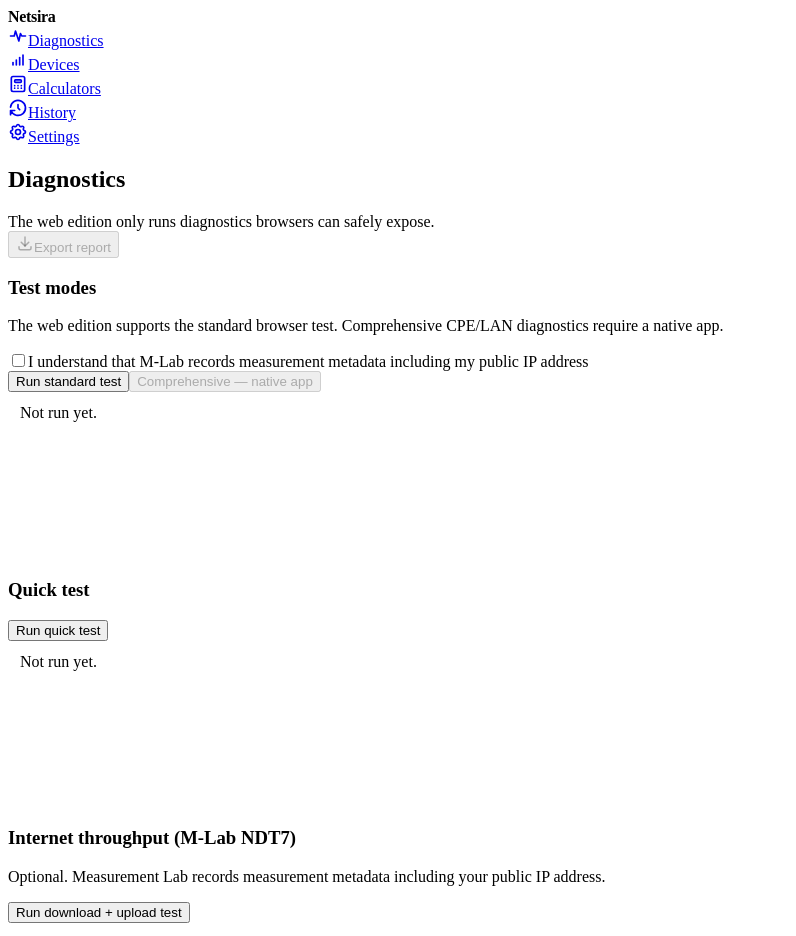
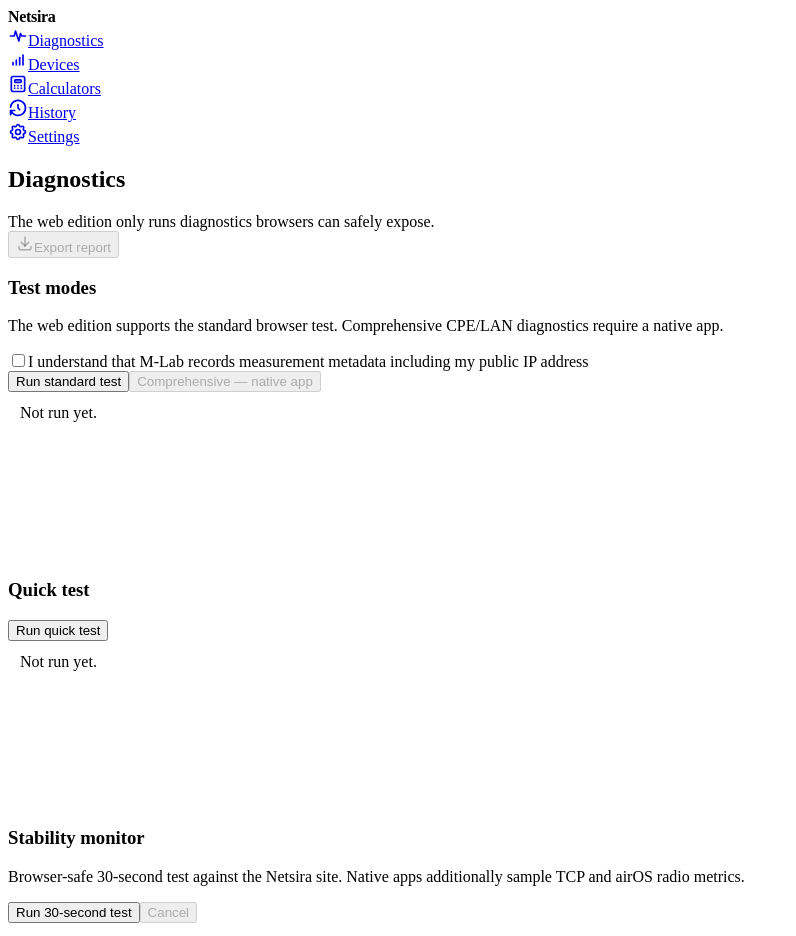
Before and after one commit to ShadowUR0/Netsira, a React (Vite) app in the folder web/: page / in a window 1280 px wide. Shown: the top 936 px of the page, without its empty margins (0-796 px from the left). Built offline with nearby package versions, Linux system fonts and the light colour scheme.

Commit message:
Add browser stability mode and keep M-Lab opt-in

```diff
--- a/web/src/App.tsx
+++ b/web/src/App.tsx
@@ -1,8 +1,9 @@
 // SPDX-License-Identifier: AGPL-3.0-or-later
-import { useState } from 'react'
+import { useRef, useState } from 'react'
 import { IconActivityHeartbeat, IconAntennaBars5, IconCalculator, IconDownload, IconHistory, IconSettings } from '@tabler/icons-react'
 import { runWebQuickTest, type WebQuickResult } from './diagnostics/quick'
 import { runNdt7, type Ndt7Result } from './diagnostics/ndt7'
+import { runWebStability, type WebStabilityResult } from './diagnostics/stability'
 import { downloadWebReport } from './reports/export'
 import { fsplDb } from './core/rf'
 
@@ -24,6 +25,10 @@
   const [speed, setSpeed] = useState('Not run yet.')
   const [speedRunning, setSpeedRunning] = useState(false)
   const [lastSpeed, setLastSpeed] = useState<Ndt7Result | null>(null)
+  const [stability, setStability] = useState('Not run yet.')
+  const [stabilityRunning, setStabilityRunning] = useState(false)
+  const [lastStability, setLastStability] = useState<WebStabilityResult | null>(null)
+  const stabilityAbort = useRef<AbortController | null>(null)
   const [distance, setDistance] = useState('1')
   const [frequency, setFrequency] = useState('5800')
   const [fspl, setFspl] = useState('—')
@@ -96,6 +101,43 @@
     }
   }
 
+  async function runStability() {
+    const controller = new AbortController()
+    stabilityAbort.current?.abort()
+    stabilityAbort.current = controller
+    setStabilityRunning(true)
+    setStability('Starting 30-second browser stability test…')
+
+    try {
+      const result = await runWebStability(
+        controller.signal,
+        (sample, index) => {
+          setStability(
+            'Sample ' + index +
+            ' — HTTPS: ' + (sample.ok && sample.requestMs !== null ? sample.requestMs.toFixed(1) + ' ms' : 'failed')
+          )
+        },
+      )
+      setLastStability(result)
+      setStability([
+        'Samples: ' + result.sampleCount,
+        'Request failures: ' + result.failurePercent.toFixed(1) + '%',
+        'Average request time: ' + (result.averageRequestMs === null ? 'unavailable' : result.averageRequestMs.toFixed(1) + ' ms'),
+        'Request jitter: ' + (result.jitterMs === null ? 'unavailable' : result.jitterMs.toFixed(1) + ' ms'),
+        'Browser-safe test only; native apps can also sample TCP and CPE radio metrics.',
+      ].join('\n'))
+    } catch (error) {
+      if (error instanceof DOMException && error.name === 'AbortError') {
+        setStability('Stability test cancelled.')
+      } else {
+        setStability('Stability test failed: ' + (error instanceof Error ? error.message : 'unknown error'))
+      }
+    } finally {
+      setStabilityRunning(false)
+      if (stabilityAbort.current === controller) stabilityAbort.current = null
+    }
+  }
+
   function calculate() {
     try { setFspl(fsplDb(Number(distance), Number(frequency)).toFixed(2) + ' dB') }
     catch { setFspl('Invalid values') }
@@ -126,7 +168,7 @@
               <h2 className="page-title">Diagnostics</h2>
               <div className="text-secondary mt-1">The web edition only runs diagnostics browsers can safely expose.</div>
             </div>
-            <button className="btn btn-outline-primary" disabled={!lastQuick && !lastSpeed} onClick={() => downloadWebReport(lastQuick, lastSpeed)}>
+            <button className="btn btn-outline-primary" disabled={!lastQuick && !lastSpeed && !lastStability} onClick={() => downloadWebReport(lastQuick, lastSpeed, lastStability)}>
               <IconDownload size={18} className="me-2" />Export report
             </button>
           </div>
@@ -154,6 +196,16 @@
           </div></div></div>
 
           <div className="col-lg-6"><div className="card h-100"><div className="card-body">
+            <h3 className="card-title">Stability monitor</h3>
+            <p className="text-secondary">Browser-safe 30-second test against the Netsira site. Native apps additionally sample TCP and airOS radio metrics.</p>
+            <div className="d-flex gap-2 mb-3">
+              <button className="btn btn-primary" disabled={stabilityRunning} onClick={runStability}>{stabilityRunning ? 'Running…' : 'Run 30-second test'}</button>
+              <button className="btn btn-outline-secondary" disabled={!stabilityRunning} onClick={() => stabilityAbort.current?.abort()}>Cancel</button>
+            </div>
+            <pre className="diagnostic-output">{stability}</pre>
+          </div></div></div>
+
+          <div className="col-lg-6"><div className="card h-100"><div className="card-body">
             <h3 className="card-title">Internet throughput (M-Lab NDT7)</h3>
             <p className="text-secondary">Optional. Measurement Lab records measurement metadata including your public IP address.</p>
             <button className="btn btn-primary mb-3" disabled={speedRunning} onClick={runSpeed}>{speedRunning ? 'Running…' : 'Run download + upload test'}</button>
--- a/web/src/diagnostics/quick.ts
+++ b/web/src/diagnostics/quick.ts
@@ -17,7 +17,7 @@
   const online = navigator.onLine
   const started = performance.now()
   try {
-    const response = await fetch('https://locate.measurementlab.net/v2/nearest/ndt/ndt7', { cache: 'no-store' })
+    const response = await fetch(window.location.href, { cache: 'no-store', credentials: 'omit' })
     const latencyMs = performance.now() - started
     if (!response.ok) throw new Error('HTTP ' + response.status)
 
--- a/web/src/diagnostics/stability.ts
+++ b/web/src/diagnostics/stability.ts
@@ -26,8 +26,9 @@
     const sampleStarted = performance.now()
     let sample: WebStabilitySample
     try {
-      const response = await fetch('https://locate.measurementlab.net/v2/nearest/ndt/ndt7', {
+      const response = await fetch(window.location.href, {
         cache: 'no-store',
+        credentials: 'omit',
         signal,
       })
       sample = {
--- a/web/src/reports/export.ts
+++ b/web/src/reports/export.ts
@@ -1,8 +1,13 @@
 // SPDX-License-Identifier: AGPL-3.0-or-later
 import type { WebQuickResult } from '../diagnostics/quick'
 import type { Ndt7Result } from '../diagnostics/ndt7'
+import type { WebStabilityResult } from '../diagnostics/stability'
 
-export function downloadWebReport(quick: WebQuickResult | null, speed: Ndt7Result | null) {
+export function downloadWebReport(
+  quick: WebQuickResult | null,
+  speed: Ndt7Result | null,
+  stability: WebStabilityResult | null,
+) {
   const now = new Date().toISOString()
   const stages = []
 
@@ -38,10 +43,25 @@
     })
   }
 
+  if (stability) {
+    stages.push({
+      id: 'internet',
+      status: stability.failurePercent >= 20
+        ? 'problem'
+        : stability.failurePercent > 0 ? 'warning' : 'info',
+      metrics: {
+        browserStabilitySampleCount: stability.sampleCount,
+        browserFailurePercent: stability.failurePercent,
+        averageBrowserRequestMs: stability.averageRequestMs,
+        browserJitterMs: stability.jitterMs,
+      },
+    })
+  }
+
   const report = {
     schemaVersion: '0.1.0',
     id: crypto.randomUUID(),
-    mode: speed ? 'standard' : 'quick',
+    mode: stability ? 'stability' : speed ? 'standard' : 'quick',
     platform: 'web',
     startedAt: now,
     endedAt: now,
```
